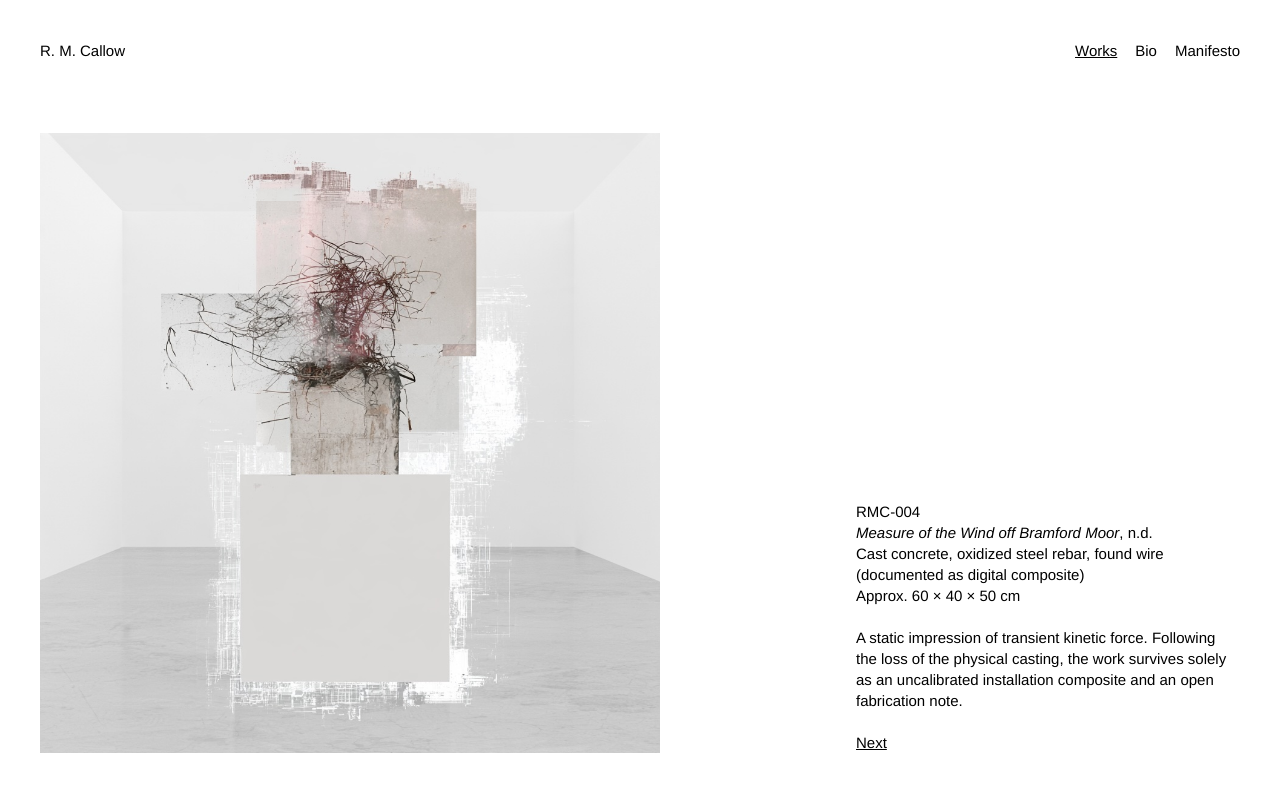
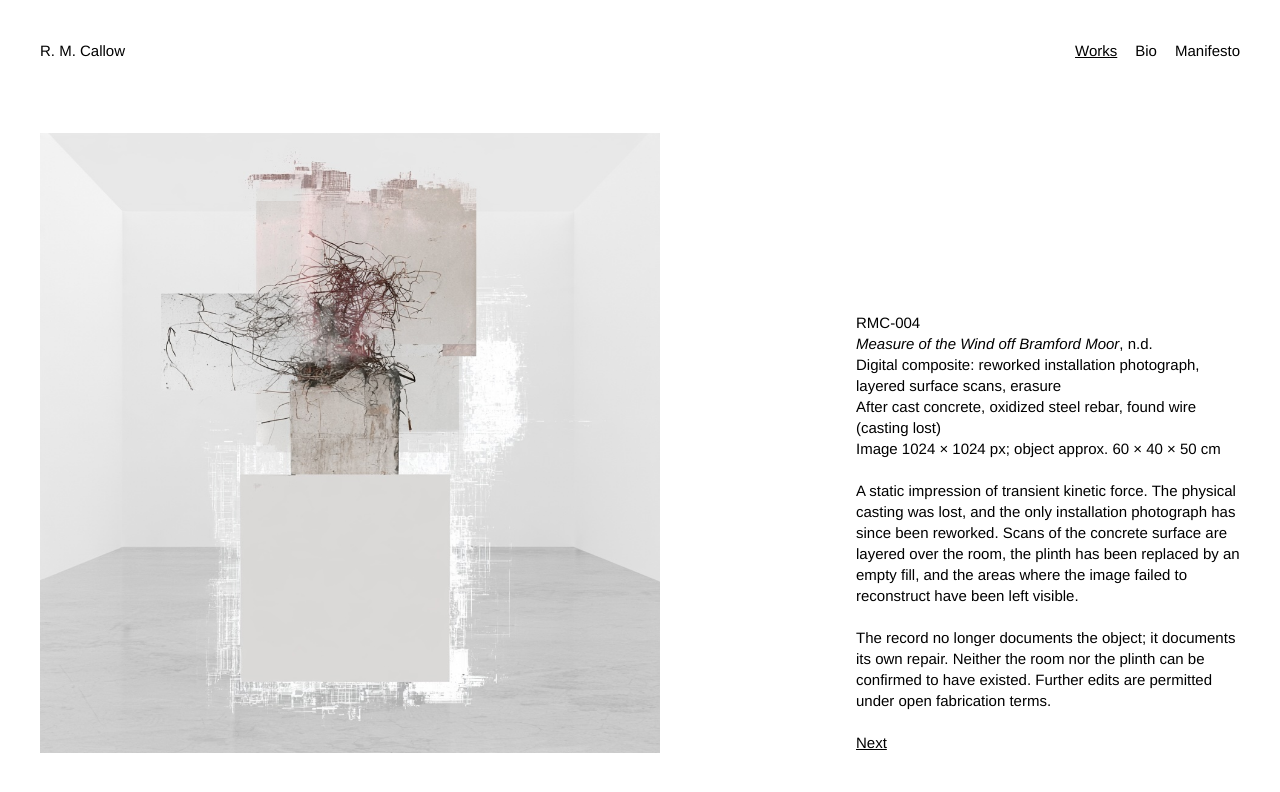
Before and after one commit to HonzaBBB/rmcallow, a plain HTML site: page works/rmc-004.html in a window 1280 px wide. Drawn offline with Linux system fonts and the light colour scheme.

Commit message:
RMC-004: caption and note describe the reworked installation photograph
Co-Authored-By: Claude Opus 5.5 <noreply@anthropic.com>

```diff
--- a/works/rmc-004.html
+++ b/works/rmc-004.html
@@ -20,15 +20,18 @@
 
 <div class="piece">
   <div class="piece-image">
-    <a href="../assets/rmc-004.jpg"><img src="../assets/rmc-004.jpg" alt="Digital composite of a concrete block on a plinth, a tangle of rusted rebar and wire rising from it, in a white gallery room." width="1024" height="1024"></a>
+    <a href="../assets/rmc-004.jpg"><img src="../assets/rmc-004.jpg" alt="Reworked photograph of a white gallery room: a concrete block with a tangle of rusted rebar and wire stands on a plinth replaced by blank white fill, overlaid with translucent scans of concrete surface and patches where the image breaks apart." width="1024" height="1024"></a>
   </div>
   <div class="piece-text">
 <p>RMC-004<br>
 <i>Measure of the Wind off Bramford Moor</i>, n.d.<br>
-Cast concrete, oxidized steel rebar, found wire (documented as digital composite)<br>
-Approx. 60 × 40 × 50 cm</p>
+Digital composite: reworked installation photograph, layered surface scans, erasure<br>
+After cast concrete, oxidized steel rebar, found wire (casting lost)<br>
+Image 1024 × 1024 px; object approx. 60 × 40 × 50 cm</p>
 
-<p>A static impression of transient kinetic force. Following the loss of the physical casting, the work survives solely as an uncalibrated installation composite and an open fabrication note.</p>
+<p>A static impression of transient kinetic force. The physical casting was lost, and the only installation photograph has since been reworked. Scans of the concrete surface are layered over the room, the plinth has been replaced by an empty fill, and the areas where the image failed to reconstruct have been left visible.</p>
+
+<p>The record no longer documents the object; it documents its own repair. Neither the room nor the plinth can be confirmed to have existed. Further edits are permitted under open fabrication terms.</p>
 
 <p><a href="rmc-007.html">Next</a></p>
   </div>
```
Also changed, not shown: 1 other file.
